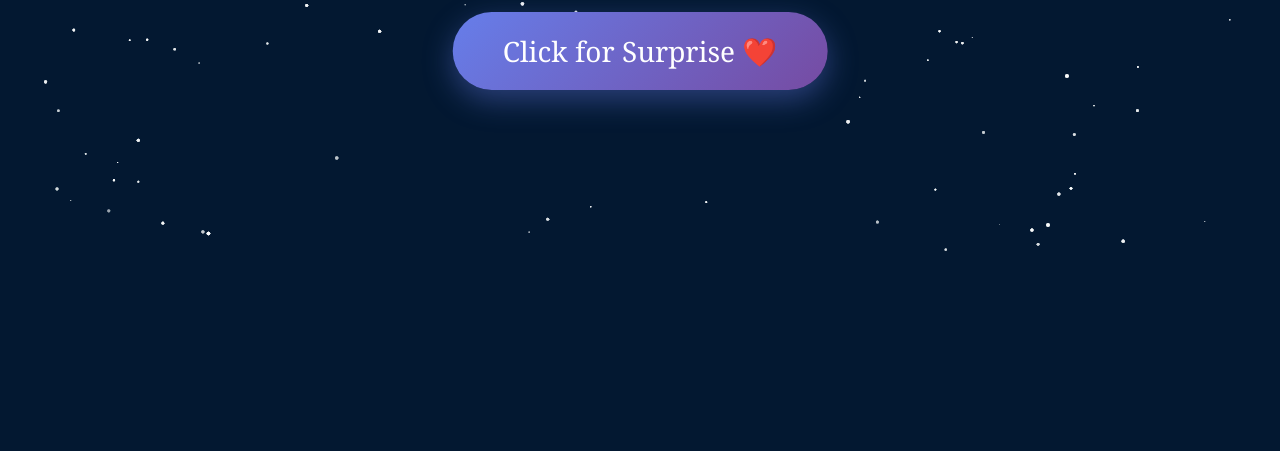
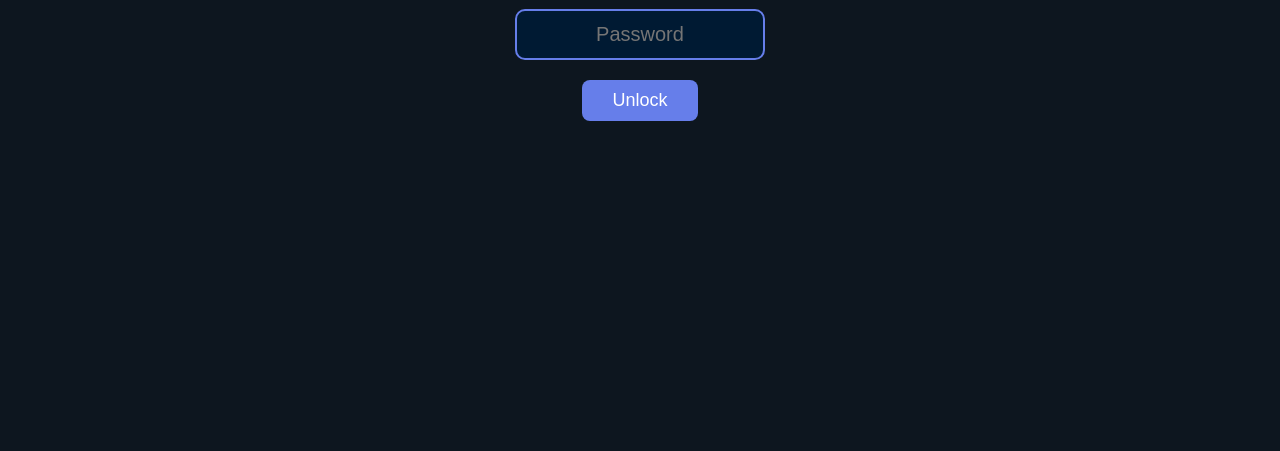
Before and after one commit to rizal88912/my_luph, a plain HTML site: page index.html in a window 1280 px wide. Shown: the part 349-800 px from the top of the page. Drawn offline with Linux system fonts and the light colour scheme.

Commit message:
Implement lock screen with password protection
Added a lock screen feature with password input and unlock button to access main content.

```diff
--- a/index.html
+++ b/index.html
@@ -64,14 +64,105 @@
             pointer-events: none;
             transform: translate(-50%, -50%) scale(0.8);
         }
+
+        /* Lock Screen Styles */
+        #lockScreen {
+            position: fixed;
+            top: 0;
+            left: 0;
+            width: 100%;
+            height: 100%;
+            background: rgba(0, 10, 20, 0.95);
+            display: flex;
+            flex-direction: column;
+            justify-content: center;
+            align-items: center;
+            z-index: 100;
+            color: #d4af87;
+            font-family: 'Georgia', serif;
+        }
+        #lockScreen h2 {
+            margin-bottom: 20px;
+            font-size: 32px;
+            text-shadow: 1px 1px 3px rgba(0,0,0,0.7);
+        }
+        #passwordInput {
+            padding: 12px 20px;
+            font-size: 20px;
+            border: 2px solid #667eea;
+            border-radius: 10px;
+            background: #001a33;
+            color: white;
+            text-align: center;
+            outline: none;
+            width: 250px;
+            margin-bottom: 20px;
+        }
+        #unlockBtn {
+            padding: 10px 30px;
+            font-size: 18px;
+            background: #667eea;
+            color: white;
+            border: none;
+            border-radius: 8px;
+            cursor: pointer;
+            transition: background 0.3s;
+        }
+        #unlockBtn:hover {
+            background: #764ba2;
+        }
+        #errorMessage {
+            color: #ff6b6b;
+            margin-top: 15px;
+            font-size: 16px;
+            height: 20px;
+        }
     </style>
 </head>
 <body>
+    <!-- Lock Screen -->
+    <div id="lockScreen">
+        <h2>🔒 Enter Password</h2>
+        <input type="password" id="passwordInput" placeholder="Password" maxlength="8">
+        <button id="unlockBtn">Unlock</button>
+        <div id="errorMessage"></div>
+    </div>
+
+    <!-- Main Content (Initially Hidden) -->
+    <div id="mainContent" style="display: none;">
         <button class="surprise-btn" id="surpriseBtn">Click for Surprise ❤️</button>
         <div class="title" id="title">Fireworks Scene</div>
         <canvas id="canvas"></canvas>
+    </div>
 
     <script>
+        // Password protection
+        const lockScreen = document.getElementById('lockScreen');
+        const mainContent = document.getElementById('mainContent');
+        const passwordInput = document.getElementById('passwordInput');
+        const unlockBtn = document.getElementById('unlockBtn');
+        const errorMessage = document.getElementById('errorMessage');
+
+        unlockBtn.addEventListener('click', () => {
+            if (passwordInput.value === '15102001') {
+                lockScreen.style.display = 'none';
+                mainContent.style.display = 'block';
+                initCanvas(); // Initialize canvas only after unlock
+            } else {
+                errorMessage.textContent = 'Incorrect password. Try again.';
+                passwordInput.value = '';
+                passwordInput.focus();
+            }
+        });
+
+        passwordInput.addEventListener('keypress', (e) => {
+            if (e.key === 'Enter') {
+                unlockBtn.click();
+            }
+        });
+
+        // Canvas & Fireworks logic (wrapped in function to delay init)
+        function initCanvas() {
             const canvas = document.getElementById('canvas');
             const ctx = canvas.getContext('2d');
 
@@ -405,6 +496,7 @@
                     fireworks.push(fw);
                 }
             });
+        }
     </script>
 </body>
 </html>
```
Lines whose indentation alone changed are shown as unchanged.
